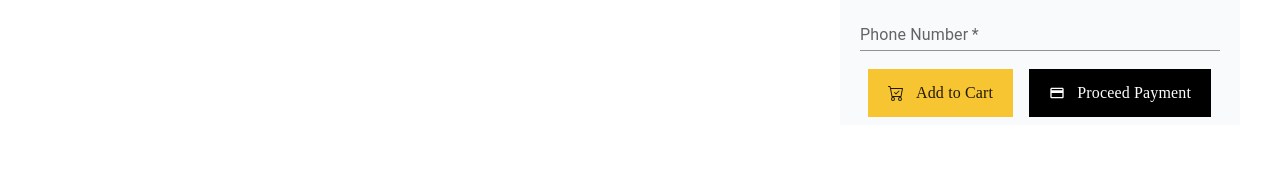
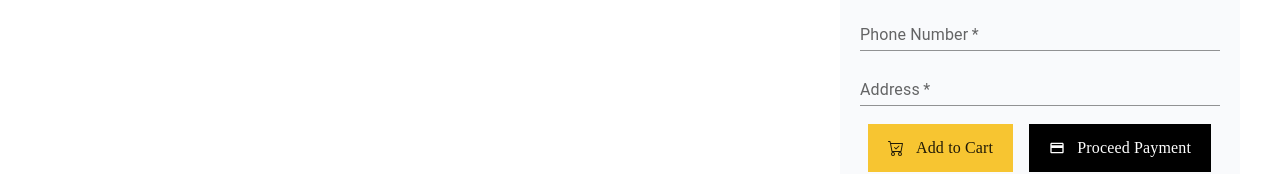
Before and after one commit to SalehAhmed19/restaurant, a React (Create React App) app: page /our-menu/1 in a window 1280 px wide. Shown: the part 318-492 px from the top of the page. Built offline with nearby package versions, Linux system fonts and the light colour scheme; no server answers; sample sign-in values are in the browser's storage.

Commit message:
address information added

```diff
--- a/src/Components/Isolated/AddCart.jsx
+++ b/src/Components/Isolated/AddCart.jsx
@@ -18,6 +18,7 @@ const AddCart = ({ total, setTotal, food, quantity, setQuantity }) => {
   const [user] = useAuthState(auth);
   const [open, setOpen] = useState(false);
   const [phone, setPhone] = useState("");
+  const [address, setAddress] = useState("");
   const handleCart = (event) => {
     event.preventDefault();
     const item = {
@@ -28,6 +29,7 @@ const AddCart = ({ total, setTotal, food, quantity, setQuantity }) => {
       price: parseInt(total),
       customerEmail: user?.email,
       customerPhone: phone,
+      customerAddress: address,
     };
     fetch("https://kayi-tribe-restuarant.onrender.com/api/cart", {
       method: "POST",
@@ -95,6 +97,19 @@ const AddCart = ({ total, setTotal, food, quantity, setQuantity }) => {
             label="Phone Number"
             variant="standard"
           />
+          <TextField
+            required
+            sx={{
+              marginBottom: "10px",
+              width: "100%",
+            }}
+            name="address"
+            onChange={(e) => setAddress(e.target.value)}
+            size="small"
+            label="Address"
+            variant="standard"
+            type="address"
+          />
           <div className="flex flex-col lg:flex-row">
             <button
               type="submit"
--- a/src/Components/Shared/CartRoute.jsx
+++ b/src/Components/Shared/CartRoute.jsx
@@ -23,7 +23,7 @@ const CartRoute = () => {
             className="lg:h-14 h-7 lg:w-14 w-7 bg-[#F2F3F5] flex justify-center items-center rounded-full"
             aria-label="cart"
           >
-            <StyledBadge badgeContent={carts.length} color="secondary">
+            <StyledBadge badgeContent={carts.length} color="warning">
               <AiOutlineShopping />
             </StyledBadge>
           </IconButton>
```
